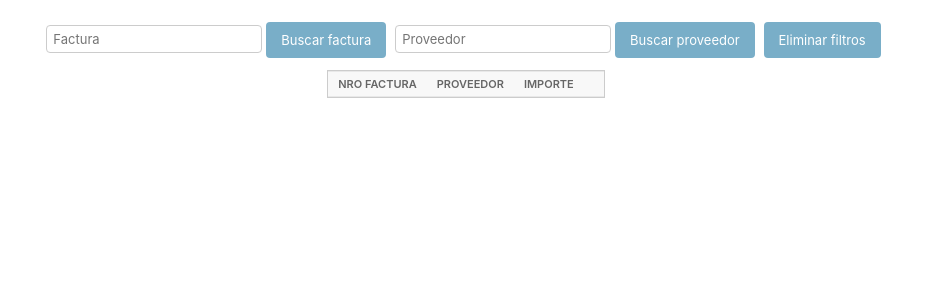
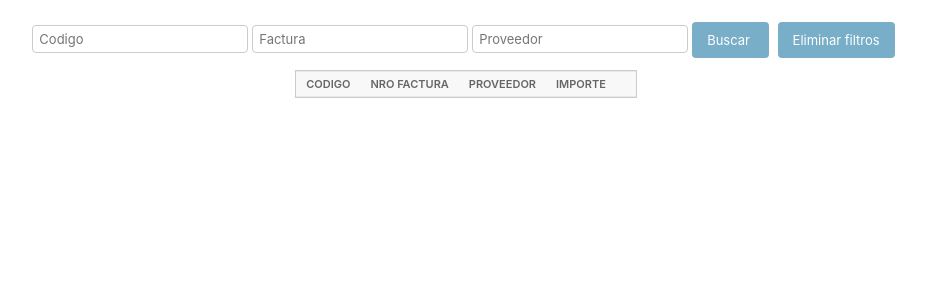
Before and after one commit to zoesacks/muni, a Django app: page /principal/admins/ in a window 1280 px wide. Shown: the part 64-364 px from the top of the page, without its empty margins (174-1100 px from the left). Run offline with Django 4.2, Linux system fonts and the light colour scheme; data that the repository does not hold is empty.

Commit message:
fix busqueda

```diff
--- a/proyecto/principal/static/estilos.css
+++ b/proyecto/principal/static/estilos.css
@@ -7,8 +7,8 @@
     height: auto;
     max-height: 70vh;
     border: 1px solid #ccc;
-    overflow: scroll;
-    white-space: nowrap;
+    overflow-y: scroll;
+
 }
 
 .botones{
@@ -24,9 +24,7 @@
     min-width: auto;
     max-width: fit-content;
     height: auto;
-    border: 1px solid #ccc;
-    overflow: scroll;
-    white-space: nowrap;
+
 }
 
 .botonEnviar{
@@ -63,3 +61,9 @@ a:hover {
 .total{
     margin-left: 50vb;
 }
+
+
+#botonEliminar{
+    background-color: #bb3636;
+    padding: 5px 10px;
+}
--- a/proyecto/principal/templates/principalAdmin.html
+++ b/proyecto/principal/templates/principalAdmin.html
@@ -31,15 +31,13 @@
     <form method="post">
         {% csrf_token %}
         <div class="botones">
+            <div class="boton">
+                <input type="text" name="codigo" placeholder="Codigo">
 
-            <div class="boton">
                 <input type="text" name="factura" placeholder="Factura">
-                <input type="submit" class="btn btn-primary" name="fact_button" value="Buscar factura">
-            </div>
 
-            <div class="boton">
                 <input type="text" name="proveedor" placeholder="Proveedor">
-                <input type="submit" class="btn btn-primary" name="prove_button" value="Buscar proveedor">
+                <input type="submit" class="btn btn-primary" name="buscar_button" value="Buscar ">
             </div>
 
             <div class="boton">
@@ -54,6 +52,7 @@
             <table>
                 <thead>
                     <tr>
+                        <th>Codigo</th>
                         <th>Nro Factura</th>
                         <th>Proveedor</th>
                         <th>Importe</th>
@@ -64,6 +63,7 @@
                 <tbody>
                     {% for dato in datos %}
                     <tr>
+                        <td><a href="{% url 'masInfo' dato.id %}">{{ dato.codigo }}</a></td>
                         <td><a href="{% url 'masInfo' dato.id %}">{{ dato.nroFactura }}</a></td>
                         <td><a href="{% url 'masInfo' dato.id %}">{{ dato.proveedor }}</a></td>
                         <td><a href="{% url 'masInfo' dato.id %}">${{ dato.importe|intcomma }}</a></td>
--- a/proyecto/principal/templates/verSeleccionados.html
+++ b/proyecto/principal/templates/verSeleccionados.html
@@ -44,7 +44,7 @@
                 <table>
                     <thead>
                         <tr>
-                            <th>Eliminar</th>
+                            <th></th>
                             <th>Nro Factura</th>
                             <th>Proveedor</th>
                             <th>Importe</th>
@@ -54,7 +54,7 @@
                     <tbody>
                         {% for elemento in seleccionados %}
                         <tr>
-                            <td><input type="checkbox" name="seleccion_{{ elemento.id }}" /></td>
+                            <td><input type="submit" name="borrar_{{ elemento.id }}"  value="Borrar {{ dato.id }}" id="botonEliminar"/></td>
                             <td><a href="{% url 'masInfo' elemento.id %}">{{ elemento.nroFactura }}</a></td>
                             <td><a href="{% url 'masInfo' elemento.id %}">{{ elemento.proveedor }}</a></td>
                             <td><a href="{% url 'masInfo' elemento.id %}">${{ elemento.importe|intcomma}}</a></td>
@@ -67,7 +67,7 @@
 
         <div class="botones">
             <div class="boton">
-                <input type="submit" name="volver" value="Aplicar y volver">
+                <input type="submit" name="volver" value="Volver">
             </div>
             <div class="boton">
                 <input type="submit" name="submit" value="Enviar">
--- a/proyecto/principal/views.py
+++ b/proyecto/principal/views.py
@@ -5,12 +5,12 @@ from django.contrib.auth.decorators import login_required
 from .forms import *
 from django.urls import reverse
 from django.shortcuts import get_object_or_404
+from django.http import HttpResponseRedirect
 
 
 
 @login_required
 def tipoDeUsuario(request):
-
     user = request.user
 
     if user.username == "administracion":
@@ -27,13 +27,16 @@ def admins(request):
 
     if request.method == 'POST':
 
-        if 'fact_button' in request.POST:
+        if 'buscar_button' in request.POST:
+
+            codigo = request.POST.get('codigo', '')
+            if codigo:
+                datos = datos.filter(codigo__iregex = codigo)
+
             factura = request.POST.get('factura', '')
             if factura:
-                facturaIngre = factura
-                datos = datos.filter(nroFactura__iregex = facturaIngre)
+                datos = datos.filter(nroFactura__iregex = factura)
 
-        if 'prove_button' in request.POST:
             proveedor = request.POST.get('proveedor', '')
             if proveedor:
                 proveedorIngre = proveedor
@@ -49,8 +52,8 @@ def admins(request):
 def users(request):
     datos = devengados.objects.filter(codigo=request.user, enviado = False, seleccionar = False)
     todos = devengados.objects.filter(codigo=request.user, enviado = False, seleccionar = True)
-    facturaIngre = None
-    proveedorIngre = None
+    factura = None
+    proveedor = None
     total = 0
 
     for dato in todos:
@@ -68,13 +71,12 @@ def users(request):
                     dato.seleccionar = True
                     dato.save()
 
-            if 'fact_button' in request.POST:
+            if 'buscar_button' in request.POST:
+
                 factura = request.POST.get('factura', '')
                 if factura:
-                    facturaIngre = factura
-                    datos = datos.filter(nroFactura__iregex = facturaIngre)
+                    datos = datos.filter(nroFactura__iregex = factura)
 
-            if 'prove_button' in request.POST:
                 proveedor = request.POST.get('proveedor', '')
                 if proveedor:
                     proveedorIngre = proveedor
@@ -89,14 +91,12 @@ def users(request):
     else:
         form = seleccionar(datos = datos)
 
-    return render(request, "principal.html", {'form':form, 'datos':datos, 'facturaIngre': facturaIngre, 'proveedorIngre': proveedorIngre, 'total': total })
+    return render(request, "principal.html", {'form':form, 'datos':datos, 'factura': factura, 'proveedor': proveedor, 'total': total })
 
 
 def verSeleccionados(request):
-
     user = request.user
     seleccionados = devengados.objects.filter(codigo=user, seleccionar=True, enviado = False )
-
     total = 0
 
     for sele in seleccionados:
@@ -108,11 +108,13 @@ def verSeleccionados(request):
         if form.is_valid():
 
             for seleccionado in seleccionados:
-                seleccion_key = f'seleccion_{seleccionado.id}'
 
-                if seleccion_key in form.cleaned_data and form.cleaned_data[seleccion_key]:
+                borrarSeleccionado = f'borrar_{seleccionado.id}'
+
+                if borrarSeleccionado in request.POST :
                     seleccionado.seleccionar = False
                     seleccionado.save()
+                    return redirect(reverse('verSeleccionados'))
 
             if 'submit' in request.POST:
                 seleccionados = seleccionados.filter(seleccionar = True)
@@ -120,11 +122,10 @@ def verSeleccionados(request):
                     dato.enviado = True
                     dato.save()
 
-
             return redirect(reverse('users'))
 
+    return render(request, 'verSeleccionados.html', {'seleccionados': seleccionados, 'total': total})
 
-    return render(request, 'verSeleccionados.html', {'seleccionados': seleccionados, 'total': total})
 
 def masInfo(request, id):
     deven = get_object_or_404(devengados, pk=id)
```
Also changed, not shown: proyecto/principal/templates/principal.html (+8 -7 lines), proyecto/proyecto/settings.py (+4 -3 lines).
